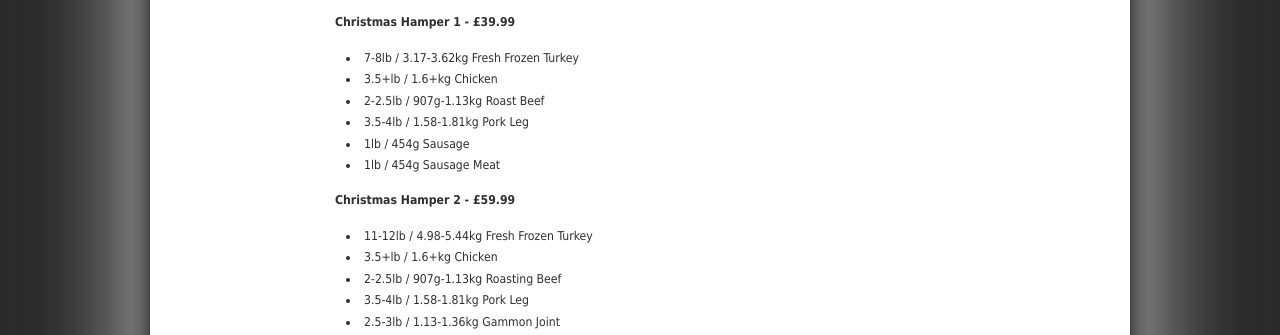
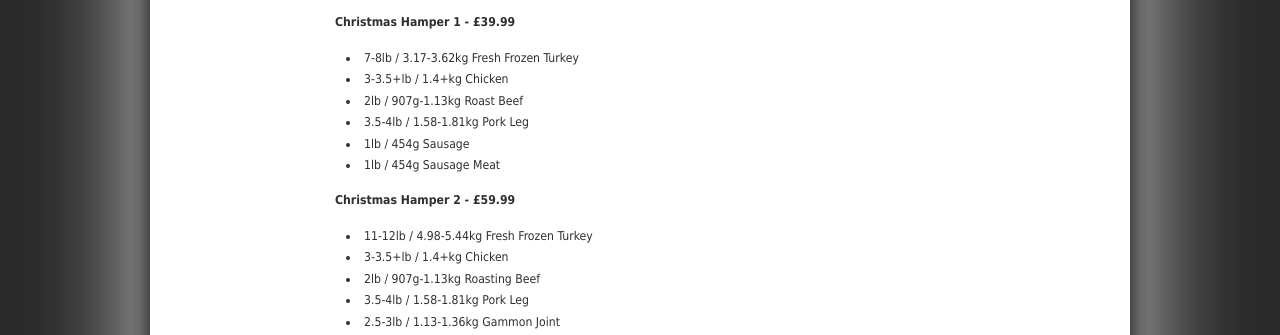
Before and after one commit to teessideships/teessideships.github.io, a plain HTML site: page packsandhampers.html in a window 1280 px wide. Shown: the part 1062-1397 px from the top of the page. Drawn offline with Linux system fonts and the light colour scheme.

Commit message:
Update packsandhampers.html

```diff
--- a/packsandhampers.html
+++ b/packsandhampers.html
@@ -113,8 +113,8 @@
 
 		<ul>
 			<li>7-8lb / 3.17-3.62kg Fresh Frozen Turkey</li>
-			<li>3.5+lb / 1.6+kg Chicken</li>
-			<li>2-2.5lb / 907g-1.13kg Roast Beef</li>
+			<li>3-3.5+lb / 1.4+kg Chicken</li>
+			<li>2lb / 907g-1.13kg Roast Beef</li>
 			<li>3.5-4lb / 1.58-1.81kg Pork Leg</li>
 			<li>1lb / 454g Sausage</li>
 			<li>1lb / 454g Sausage Meat</li>
@@ -125,8 +125,8 @@
 
 		<ul>
 			<li>11-12lb / 4.98-5.44kg Fresh Frozen Turkey</li>
-			<li>3.5+lb / 1.6+kg Chicken</li>
-			<li>2-2.5lb / 907g-1.13kg Roasting Beef</li>
+			<li>3-3.5+lb / 1.4+kg Chicken</li>
+			<li>2lb / 907g-1.13kg Roasting Beef</li>
 			<li>3.5-4lb / 1.58-1.81kg Pork Leg</li>
 			<li>2.5-3lb / 1.13-1.36kg Gammon Joint</li>
 			<li>400g Best Back Bacon</li>
```
